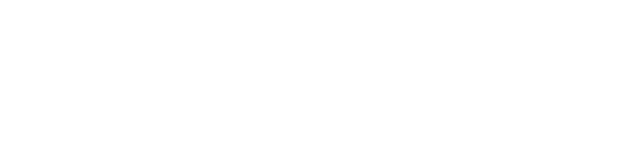
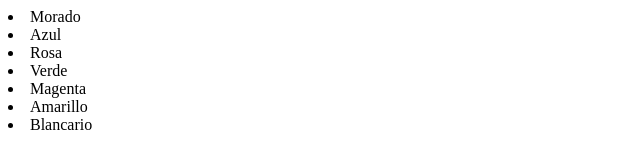
Before and after one commit to JessErfi/Mishiclub, a plain HTML site: page Index.html in a window 1280 px wide. Shown: the whole page, without its empty margins (0-640 px from the left). Drawn offline with Linux system fonts and the light colour scheme.

Commit message:
Colorres

```diff
--- a/Index.html
+++ b/Index.html
@@ -6,6 +6,14 @@
     <title>Document</title>
 </head>
 <body>
-
+    <u1>
+        <li>Morado</li>
+        <li>Azul</li>
+        <li>Rosa</li>
+        <li>Verde</li>
+        <li>Magenta</li>
+        <li>Amarillo</li>
+        <li>Blancario</li>
+    </u1>
 </body>
 </html>
```
